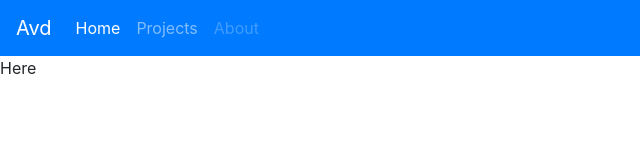
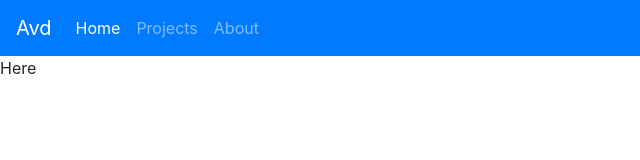
Before and after one commit to avi5kdonrh/avi5kdonrh.github.io, a plain HTML site: page index.html in a window 1280 px wide. Shown: the full height of the page, 0-640 px from the left. Drawn offline with nearby package versions, Linux system fonts and the light colour scheme.

Commit message:
temp_Message

```diff
--- a/index.html
+++ b/index.html
@@ -22,7 +22,7 @@
                   <a class="nav-link" href="#">Projects</a>
                 </li>
                 <li class="nav-item">
-                  <a class="nav-link disabled" href="#">About</a>
+                  <a class="nav-link" href="#">About</a>
                 </li>
               </ul>
               <form class="form-inline my-2 my-lg-0">
```
